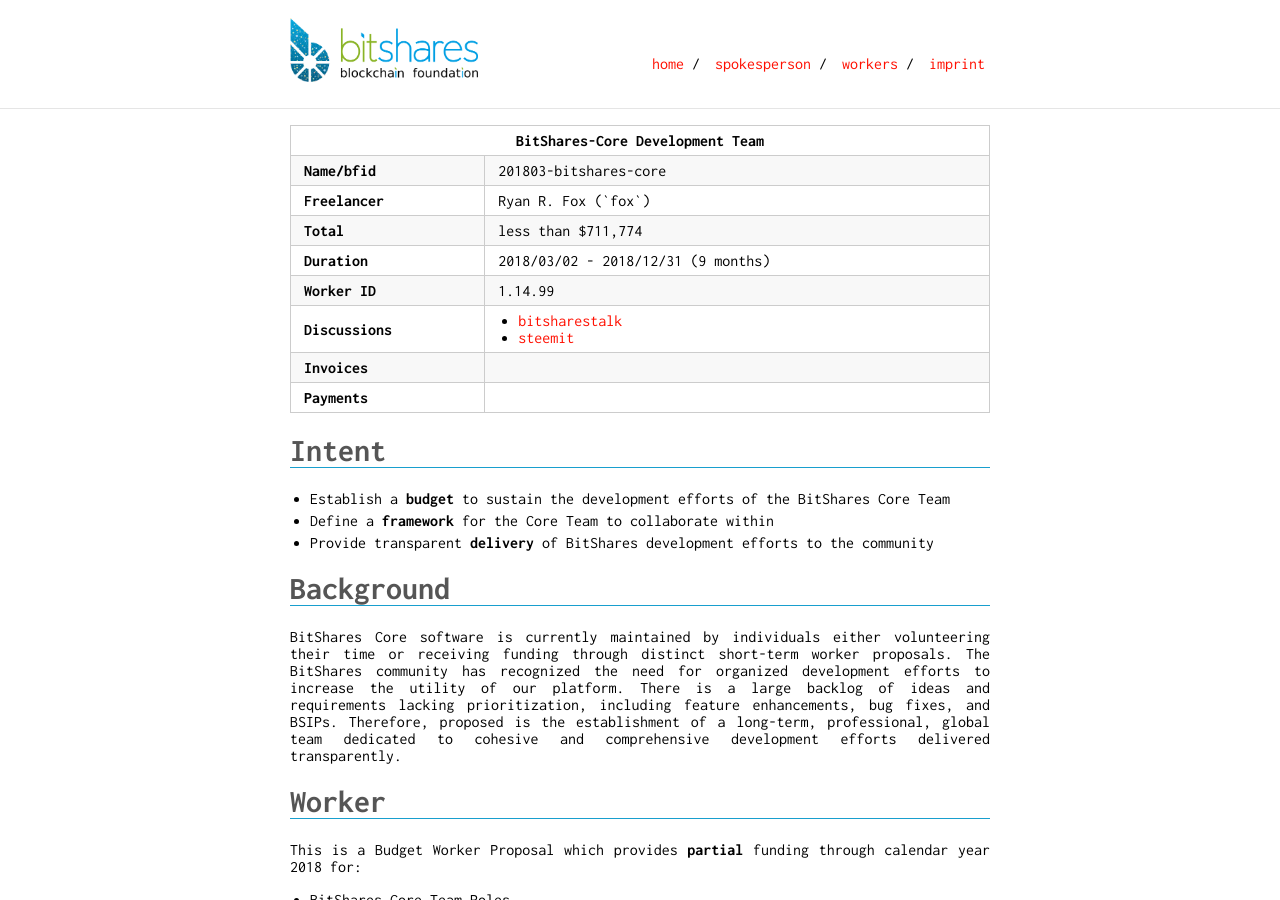
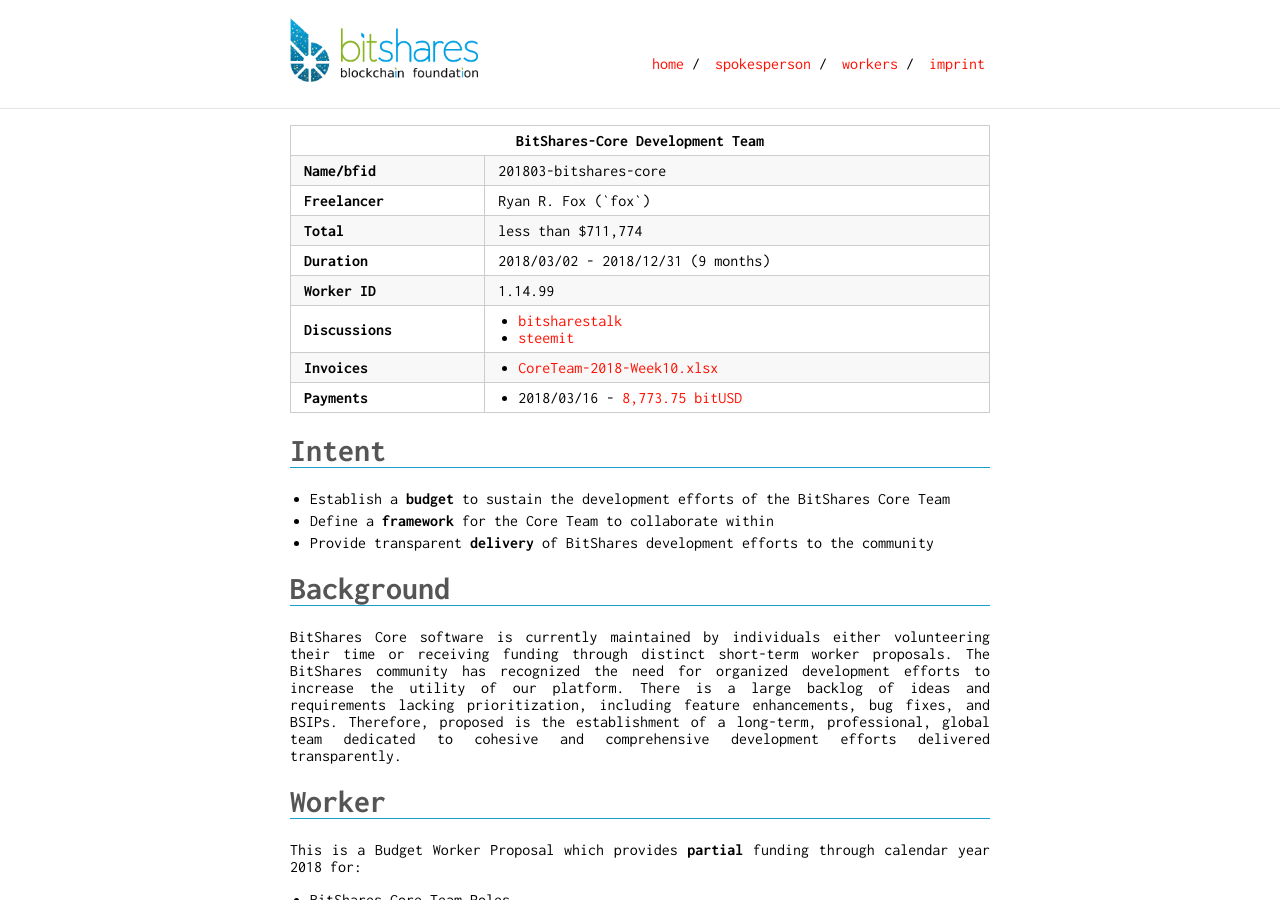
Before and after one commit to thehapax/bitshares.foundation, a Jekyll site: the page built from _budgets/2018-03-bitshares-core.md, in a window 1280 px wide and 900 px high. Built offline with Jekyll 4.4.1, drawn with Linux system fonts in a browser that asks for light colours.

Commit message:
payout -core

```diff
--- a/_budgets/2018-03-bitshares-core.md
+++ b/_budgets/2018-03-bitshares-core.md
@@ -17,9 +17,13 @@ duration: 9 months
 start: 2018/03/02
 end: 2018/12/31
 paymentaccount: bitsharesdev
+payments:
+ - date: 2018/03/16
+   oid: 1.11.155341706
+   amount: 8,773.75 bitUSD
+invoices:
+ - CoreTeam-2018-Week10.xlsx
 reports:
-payments:
-invoices:
 ---
 
 Intent
```
Also changed, not shown: 1 other file.
